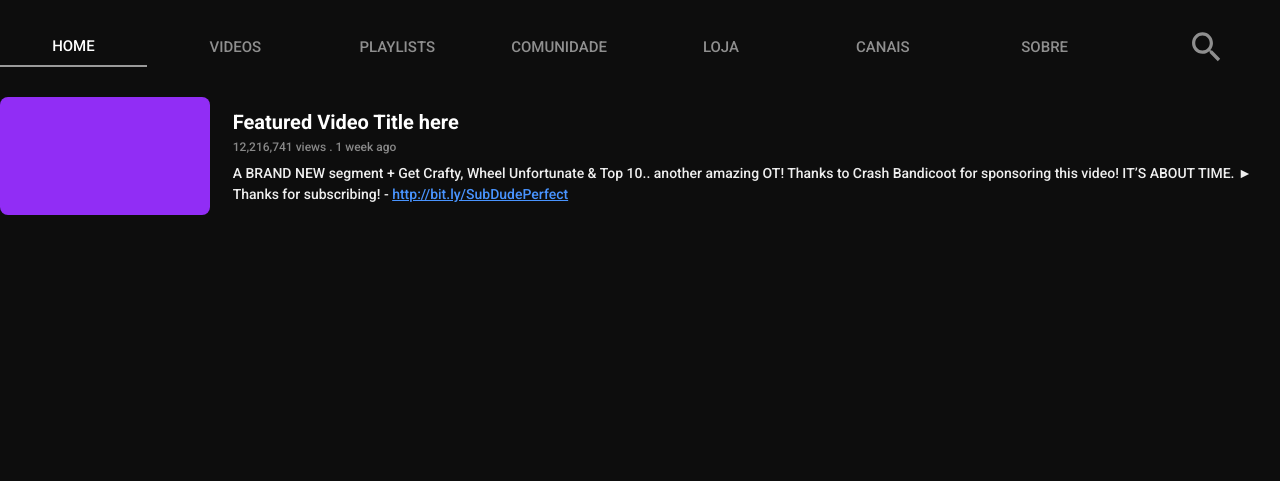
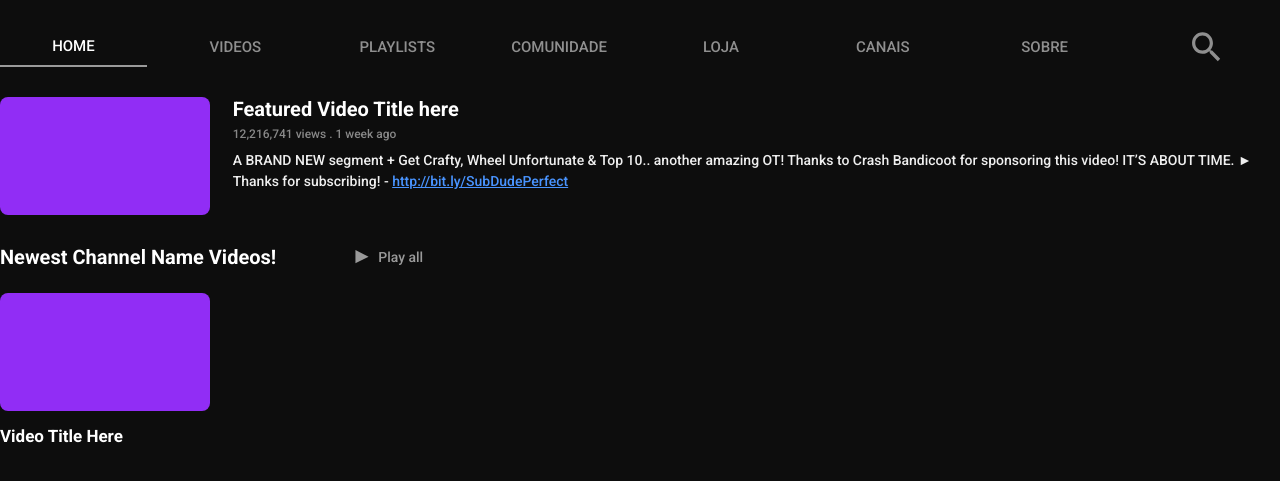
Before and after one commit to TonyAraujo88/Projeto01, a plain HTML site: page index.html in a window 1280 px wide. Shown: the part 541-1022 px from the top of the page. Before the commit the page ends 800 px from the top, so only its background shows below. Drawn offline with Linux system fonts and the light colour scheme.

Commit message:
sessao--video

```diff
--- a/estilo.css
+++ b/estilo.css
@@ -303,6 +303,7 @@ nav {
     width: 210px;
     background-color: #912df5;
     border-radius: 8px;
+    height: 118px;
 }
 
 .nome--video {
@@ -310,6 +311,7 @@ nav {
     font-weight: 700;
     font-size: 20px;
     color: white;
+    margin: 0;
 }
 
 .infos--video {
@@ -319,7 +321,7 @@ nav {
     font-style: normal;
     font-weight: 500;
     line-height: normal;
-    margin-top: -8px;
+    margin-top: 6px;
 }
 
 .desc--video {
@@ -335,3 +337,46 @@ nav {
 .link--desc {
     color: #4994ff;
 }
+
+.sessao--videos {
+    display: flex;
+    height: 251px;
+    margin-top: 30px;
+    flex-direction: column;
+}
+
+.icon--play {
+    width: 16px;
+    height: 16px;
+    margin-left: 78px;
+    margin-top: 4px;
+}
+
+.play--all {
+    color: #9a9a9a;
+    font-family: Roboto;
+    font-size: 14px;
+    font-style: normal;
+    font-weight: 500;
+    line-height: normal;
+    margin-left: 8px;
+    margin-top: 4px;
+}
+
+.video--container {
+    height: 109px;
+    display: flex;
+    flex-direction: column;
+    flex: 1;
+    margin-top: 24px;
+}
+
+.infos--sessao {
+    display: flex;
+    flex-direction: row;
+}
+
+.nome-video--sessao {
+    font-size: 17px;
+    margin-top: 15px;
+}
--- a/index.html
+++ b/index.html
@@ -147,6 +147,21 @@
                   ► Thanks for subscribing! - <a class="link--desc" href="http://bit.ly/SubDudePerfect" target="_blank">http://bit.ly/SubDudePerfect</a></h3>
             </div>
         </div>
+        <div class="sessao--videos">
+
+          <div class="infos--sessao">
+            <h1 class="nome--video">Newest Channel Name Videos!</h1>
+            <img class="icon--play" src="assets/icons/play.svg" />
+            <label class="play--all">Play all</label>
+
+          </div>
+
+            <div class="video--container">
+              <div class="video"></div>
+              <h1 class="nome--video nome-video--sessao">Video Title Here</h1>
+            </div>
+
+        </div>
       </div>
     </div>
 
```
Also changed, not shown: assets/icons/play-video.svg (added).
